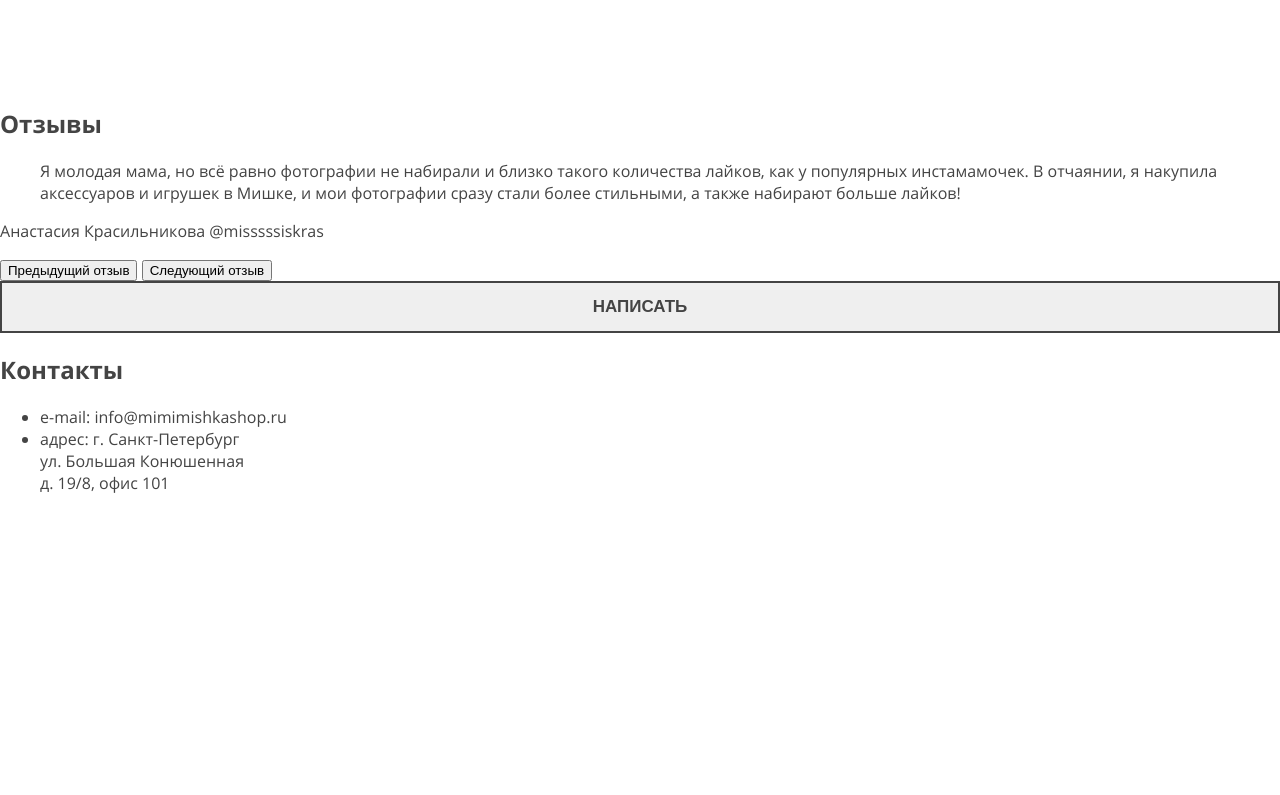
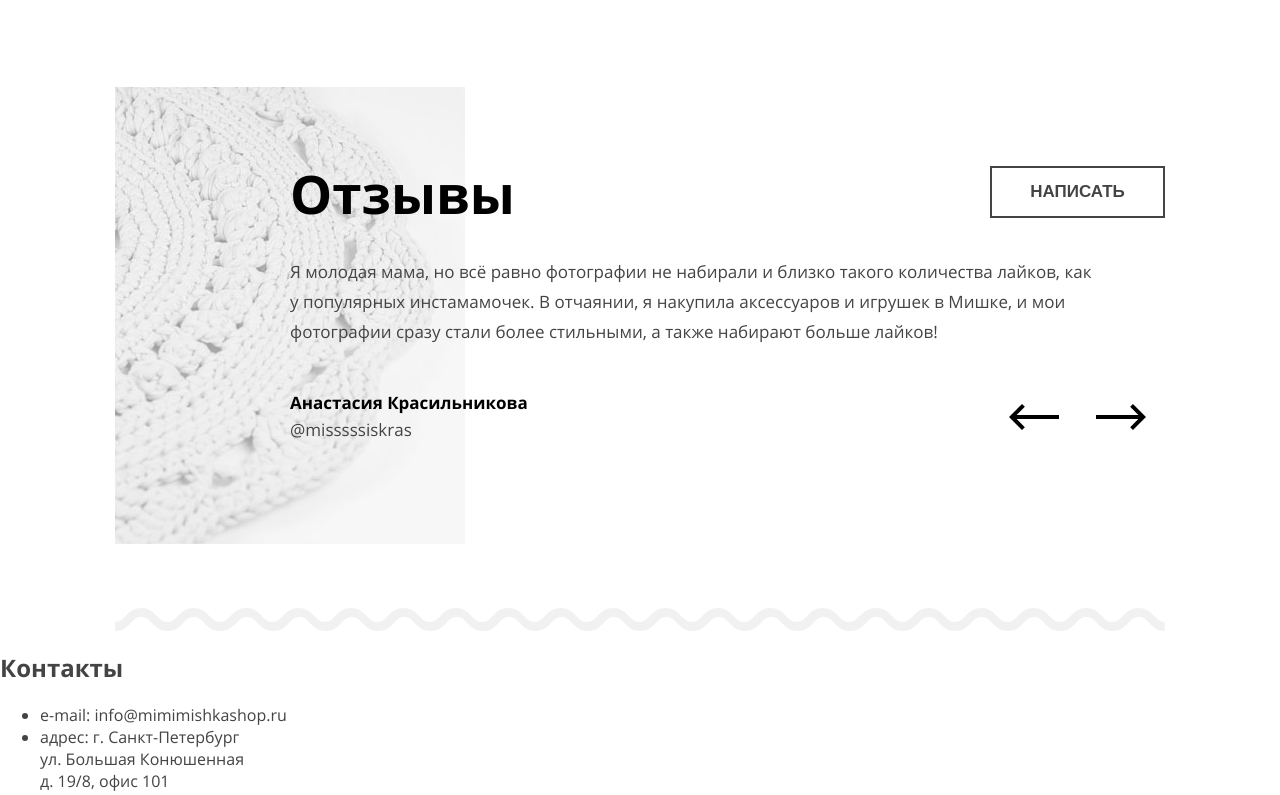
Before and after one commit to koshshshka-ann/mishka, a website: page source/index.html in a window 1280 px wide. Shown: the part 2194-2989 px from the top of the page. Drawn offline with nearby package versions, Linux system fonts and the light colour scheme; files that its build step writes are made by us from their sources; files whose address does not match are found by name.

Commit message:
Добавила отзывы

```diff
--- a/source/index.html
+++ b/source/index.html
@@ -138,20 +138,47 @@
       </ul>
     </section>
     <section class="reviews">
-      <h2 class="reviews__title">Отзывы</h2>
-      <blockquote class="reviews__text">Я молодая мама, но всё равно фотографии не набирали и близко такого количества лайков, как у популярных инстамамочек. В отчаянии, я накупила аксессуаров и игрушек в Мишке, и мои фотографии сразу стали более стильными, а также набирают больше лайков!</blockquote>
-      <div class="reviews__wrapper">
+      <div class="reviews__title-wrapper">
+        <h2 class="reviews__title">Отзывы</h2>
+      </div>
+      <blockquote class="reviews__item reviews__item--display">
+        <p class="reviews__text reviews__text--mother">
+          Я молодая мама, но всё равно фотографии не набирали и близко такого количества лайков, как у&nbsp;популярных инстамамочек. В&nbsp;отчаянии, я накупила аксессуаров и игрушек в Мишке, и&nbsp;мои фотографии сразу стали более стильными, а также набирают больше лайков!
+        </p>
         <p class="reviews__author-info">
-          <span class="reviews__author-name">Анастасия Красильникова</span>
-          <span class="reviews__author-nickname">@misssssiskras</span>
+          <cite class="reviews__author-name">Анастасия Красильникова</cite>
+          <cite class="reviews__author-nickname">@misssssiskras</cite>
         </p>
-        <div class="revews__navigation">
-          <button class="reviews__prev" type="button">Предыдущий отзыв</button>
-          <button class="reviews__next" type="button">Следующий отзыв</button>
+      </blockquote>
+      <blockquote class="reviews__item reviews__item--nodisplay">
+        <p class="reviews__text reviews__text--sister">
+          Я сестра молодой мамы, но всё равно фотографии не набирали и близко такого количества лайков, как у популярных инстамамочек. В отчаянии, я накупила аксессуаров и игрушек в Мишке, и мои фотографии сразу стали более стильными, а также набирают больше лайков!
+        </p>
+        <p class="reviews__author-info">
+          <cite class="reviews__author-name">Екатерина Красильникова</cite>
+          <cite class="reviews__author-nickname">@misssssiskras2</cite>
+        </p>
+      </blockquote>
+      <blockquote class="reviews__item reviews__item--nodisplay">
+        <p class="reviews__text reviews__text--cousin">
+          Я двоюродная сестра молодой мамы, но всё равно фотографии не набирали и близко такого количества лайков, как у популярных инстамамочек. В отчаянии, я накупила аксессуаров и игрушек в Мишке, и мои фотографии сразу стали более стильными, а также набирают больше лайков!
+        </p>
+        <p class="reviews__author-info">
+          <cite class="reviews__author-name">Елена Красильникова</cite>
+          <cite class="reviews__author-nickname">@misssssiskras3</cite>
+        </p>
+      </blockquote>
+        <div class="reviews__navigation">
+          <button class="reviews__key reviews__key--prev" type="button">
+            <span class="visually-hidden">Предыдущий отзыв</span>
+          </button>
+          <button class="reviews__key reviews__key--next" type="button">
+            <span class="visually-hidden">Следующий отзыв</span>
+          </button>
         </div>
       </div>
-      <div class="revews__button-wrapper">
-        <button class="revews__button button">Написать</button>
+      <div class="reviews__button-wrapper">
+        <button class="reviews__button button">Написать</button>
       </div>
     </section>
     <section class="contacts">
--- a/source/sass/blocks/button.scss
+++ b/source/sass/blocks/button.scss
@@ -11,6 +11,7 @@
   text-decoration: none;
   text-align: center;
   color: $basic-grey;
+  background-color: $white;
   border: 2px solid $basic-grey;
   cursor: pointer;
 
--- /dev/null
+++ b/source/sass/blocks/reviews.scss
@@ -0,0 +1,259 @@
+.reviews {
+  padding-top: 29px;
+  padding-bottom: 45px + 6px;
+  position: relative;
+
+  &::after {
+    content: "";
+    width: 100%;
+    height: 6px;
+    background-image: url("../img/zigzag-line-mobile.svg");
+    position: absolute;
+    left: 0;
+    bottom: 0;
+  }
+
+  @media (min-width: $tablet-width) {
+    max-width: 1050px;
+    margin: 0 auto;
+    padding-top: 0;
+    padding-bottom: 85px;
+    background-image: url("../img/review-background.jpg");
+    background-repeat: no-repeat;
+    background-position: left 0 top 0;
+    background-size: auto, cover;
+
+    @media (min-resolution: 2dppx) {
+      background-image: url("../img/review-background@2x.jpg");
+      background-size: 350px auto, cover;
+    }
+
+    &::after {
+      height: 17px;
+      background-image: url("../img/zigzag-line-tablet.svg");
+    }
+  }
+
+  @media (min-width: $desktop-width) {
+    width: 1050px;
+    padding-bottom: 90px;
+
+    &::after {
+      height: 23px;
+      background-image: url("../img/zigzag-line-desktop.svg");
+    }
+  }
+}
+
+.reviews__title-wrapper {
+  width: 260px;
+  margin: 0 auto;
+
+  @media (min-width: $tablet-width) {
+    width: 668px;
+    padding-top: 82px;
+    padding-bottom: 39px;
+  }
+
+  @media (min-width: $desktop-width) {
+    width: 700px;
+    padding-top: 78px;
+    padding-bottom: 35px;
+  }
+}
+
+.reviews__title {
+  margin: 0;
+  font-weight: 700;
+  font-size: 25px;
+  line-height: 30px;
+  color: $black;
+
+  @media (min-width: $tablet-width) {
+    font-size: 43px;
+    line-height: 50px;
+  }
+
+  @media (min-width: $desktop-width) {
+    font-size: 53px;
+    line-height: 57px;
+  }
+}
+
+.reviews__item {
+  width: 260px;
+  margin: 0 auto;
+  padding-bottom: 30px;
+
+  &--nodisplay {
+    display: none;
+  }
+
+  @media (min-width: $tablet-width) {
+    width: 668px;
+    padding-bottom: 47px;
+  }
+
+  @media (min-width: $desktop-width) {
+    width: 1050px - 175px;
+    padding-bottom: 96px;
+    padding-left: 175px;
+  }
+}
+
+.reviews__text {
+  margin: 0;
+  font-size: 15px;
+  line-height: 30px;
+
+  &--mother,
+  &--sister {
+    padding-top: 14px;
+    padding-bottom: 33px;
+  }
+
+  &--cousin {
+    padding-bottom: 18px;
+  }
+
+  @media (min-width: $tablet-width) {
+    font-size: 17px;
+
+    &--mother,
+    &--sister,
+    &--cousin {
+      padding-top: 0;
+      padding-bottom: 61px;
+    }
+  }
+
+  @media (min-width: $desktop-width) {
+    &--mother,
+    &--sister,
+    &--cousin {
+      padding-bottom: 44px;
+    }
+  }
+}
+
+.reviews__author-info {
+  margin: 0;
+}
+
+.reviews__author-name {
+  font-style: normal;
+  font-weight: 700;
+  font-size: 17px;
+  line-height: 24px;
+  color: $black;
+
+  @media (min-width: $tablet-width) {
+    display: block;
+    font-size: 18px;
+  }
+
+  @media (min-width: $desktop-width) {
+    font-size: 17px;
+  }
+}
+
+.reviews__author-nickname {
+  font-style: normal;
+  font-size: 17px;
+  line-height: 30px;
+
+  @media (min-width: $tablet-width) {
+    display: block;
+  }
+}
+
+.reviews__navigation {
+  width: 260px;
+  box-sizing: border-box;
+  margin: 0 auto;
+  border-width: 1px;
+  border-color: $basic-grey-lines;
+  border-style: solid;
+  display: flex;
+  position: relative;
+
+  &::after {
+    content: "";
+    width: 1px;
+    height: 100%;
+    background-color: $basic-grey-background;
+    position: absolute;
+    top: 0;
+    left: 130px;
+  }
+
+  @media (min-width: $tablet-width) {
+    width: 175px;
+    border: none;
+    position: absolute;
+    bottom: 136px;
+    left: 50%;
+    transform: translateX(159px);
+
+
+    &::after {
+      display: none;
+    }
+  }
+
+  @media (min-width: $desktop-width) {
+    bottom: 189px;
+    left: auto;
+    right: 0;
+    transform: none;
+  }
+}
+
+.reviews__key {
+  height: 50px;
+  width: 50%;
+  margin: 0;
+  padding: 0;
+  border: none;
+  background-color: $white;
+  background-repeat: no-repeat;
+  background-position: center;
+
+  &--prev {
+    background-image: url("../img/icons/icon-arrow-left.svg");
+  }
+
+  &--next {
+    background-image: url("../img/icons/icon-arrow-right.svg");
+  }
+
+  &:hover {
+    opacity: 0.6;
+  }
+
+  &:active {
+    opacity: 0.3;
+  }
+}
+
+.reviews__button-wrapper {
+  width: 260px;
+  margin: 0 auto;
+  padding-top: 38px;
+
+  @media (min-width: $tablet-width) {
+    width: 175px;
+    margin: 0;
+    padding-top: 0;
+    position: absolute;
+    top: 79px;
+    left: 50%;
+    transform: translateX(159px);
+  }
+
+  @media (min-width: $desktop-width) {
+    left: auto;
+    right: 0;
+    transform: none;
+  }
+}
--- a/source/sass/style.scss
+++ b/source/sass/style.scss
@@ -12,6 +12,7 @@
 @import "blocks/promo.scss";
 @import "blocks/week-product.scss";
 @import "blocks/features.scss";
+@import "blocks/reviews.scss";
 @import "blocks/contacts.scss";
 @import "blocks/main-footer.scss";
 @import "blocks/social.scss";
```
